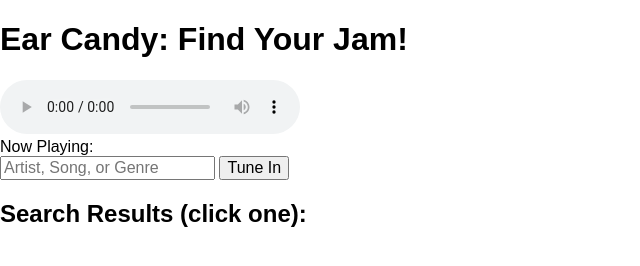
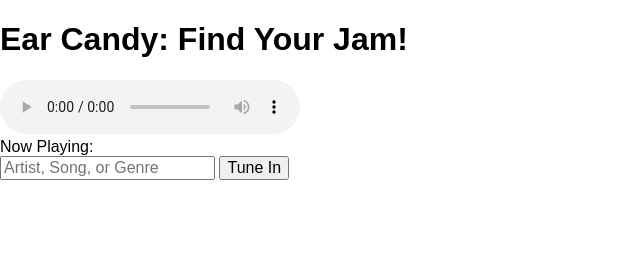
Before and after one commit to mindlikewater/TIY-wk4proj-music, a website with bundled scripts: page app/index.html in a window 1280 px wide. Shown: the whole page, without its empty margins (0-640 px from the left). Built offline with nearby package versions, Linux system fonts and the light colour scheme; some packages are replaced by stand-ins of ours; no server answers; files whose address does not match are found by name; a web font is replaced by a local one.

Commit message:
Removed Search Results header to display after user submits a search

```diff
--- a/app/index.html
+++ b/app/index.html
@@ -13,7 +13,8 @@
     <div class="jukebox">
       <h1 class="shadow">Ear Candy: Find Your Jam!</h1>
       <div id="player">
-        <audio controls="controls"></audio>
+        <audio controls="controls">
+        </audio>
         <figcaption id="currentsong">Now Playing: </figcaption>
       </div>
       <div class="searchbox">
@@ -30,7 +31,6 @@
           </button>
         </form>
       </div>
-      <h2 class="search-title">Search Results (click one):</h2>
       <div class="search-results">
       </div>
     </div>
```
